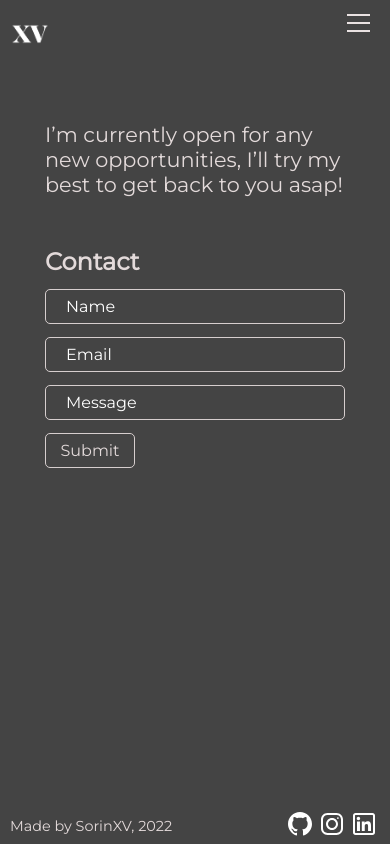
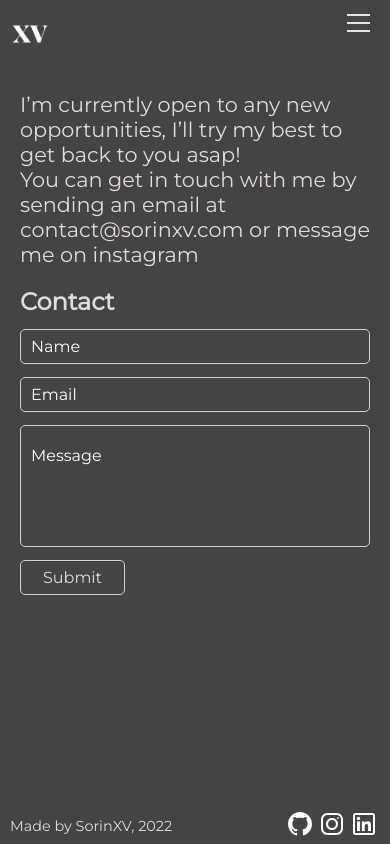
Before and after one commit to SorinXV/sorinxv.com, a React (Create React App) app: page /contact in a window 390 px wide. Built offline with nearby package versions, Linux system fonts and the light colour scheme.

Commit message:
responsive contact page, not functional yet

```diff
--- a/src/assets/css/contact.css
+++ b/src/assets/css/contact.css
@@ -1,32 +1,49 @@
-input{
+input,
+textarea {
   box-sizing: border-box;
   background-color: #444444;
   border: 1px solid rgb(214, 206, 206);
   border-radius: 5px;
   height: 35px;
   font-size: 16px;
-    width: 300px;
+  width: 100%;
   margin-top: 13px;
-    padding: 0px 20px;
+  padding: 0px 10px;
+  overflow: hidden;
+  resize: none;
 }
-::placeholder{
+::placeholder {
   color: white;
 }
-#mb{
-    margin: 50px 0px;
-}
 
-/*phone*/
-@media screen and (min-width: 0px) and (max-width: 601px) {
-    #mail-container{
-        width: 300px;
+#mail-container {
   display: flex;
   flex-direction: column;
   margin: auto;
 }
-    #submit{
+#submit {
   padding: 0px 0px;
   width: 30%;
 }
 
+#message {
+  padding: 20px 10px;
+  padding-bottom: 100px;
 }
+
+@media screen and (max-width: 600px) {
+  #mail-container {
+    width: 350px;
+  }
+  #mb {
+    margin: 20px 0px;
+  }
+}
+@media screen and (min-width: 601px) {
+  #mail-container {
+    width: 500px;
+  }
+  #mb {
+    margin: 60px 0px;
+  }
+}
--- a/src/assets/pages/Contact.js
+++ b/src/assets/pages/Contact.js
@@ -5,19 +5,24 @@ import '../css/contact.css'
 export default function Contact() {
   return (
     <>
-      <div id='mail-container' >
-
-        <p className='paragraph' id='mb'>
-        I’m currently open for any new opportunities, I’ll try my best to get back to you asap!
+      <div id="mail-container">
+        <p className="paragraph" id="mb">
+          I’m currently open to any new opportunities, I’ll try my best to get
+          back to you asap!<br/>
+          You can get in touch with me by sending an email at
+          contact@sorinxv.com or message me on instagram
         </p>
         <h2> Contact</h2>
-
         <input type="text" name="firstname" placeholder="Name" />
         <input type="text" name="youremail" placeholder="Email" />
-        <input type="text" name="Message" placeholder="Message" id="message" />
-        <input type="submit" value="Submit" id='submit'/>
+        <textarea
+          type="text"
+          name="Message"
+          placeholder="Message"
+          id="message"
+        />
+        <input type="submit" value="Submit" id="submit" />
       </div>
-
     </>
   )
 }
```
Lines whose indentation alone changed are shown as unchanged.
